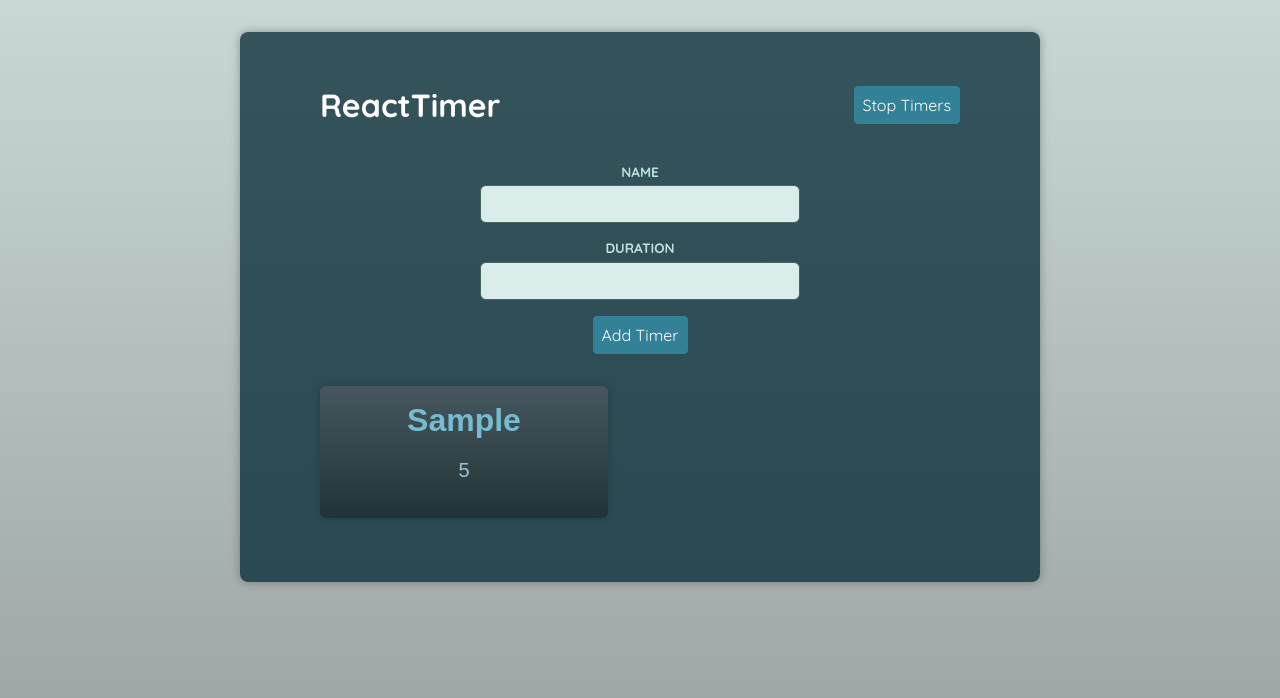
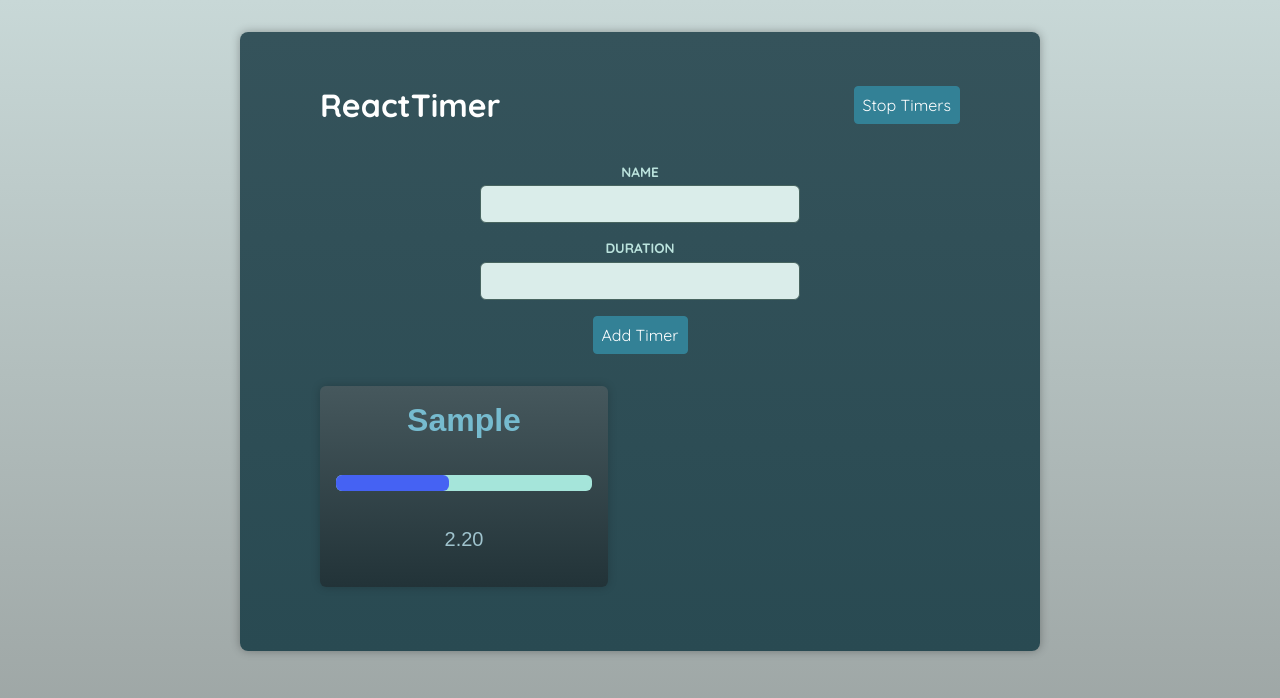
Before and after one commit to Kasia1781/ContextAPI_useReducer, a React (Vite) app: page / in a window 1280 px wide. Both pictures are taken after typing "Sample", "5" into the empty fields and a click on the button "Add Timer". Shown: the top 698 px of the page. Built offline with nearby package versions, Linux system fonts and the light colour scheme; a web font is replaced by a local one.

Commit message:
added setInterval function

```diff
--- a/src/components/Timer.tsx
+++ b/src/components/Timer.tsx
@@ -1,3 +1,4 @@
+import { useEffect, useRef, useState } from 'react';
 import Container from './UI/Container';
 
 type TimerProps = {
@@ -6,10 +7,34 @@
 };
 
 export default function Timer({ name, duration }: TimerProps) {
+	const [remainingTime, setRemainingTime] = useState(duration * 1000);
+
+	const interval = useRef<number | null>(null);
+
+	if (remainingTime <= 0 && interval.current) {
+		clearInterval(interval.current);
+	}
+
+	useEffect(() => {
+		const timer = setInterval(function () {
+			setRemainingTime((prevTime) => prevTime - 50);
+		}, 50);
+
+		interval.current = timer;
+
+		return () => clearInterval(timer);
+	}, []);
+
+	const formattedRemainingTime = (remainingTime / 1000).toFixed(2);
+	console.log(formattedRemainingTime);
+
 	return (
 		<Container as='article'>
 			<h2>{name}</h2>
-			<p>{duration}</p>
+			<p>
+				<progress max={duration * 1000} value={remainingTime} />
+			</p>
+			<p>{formattedRemainingTime}</p>
 		</Container>
 	);
 }
--- a/src/components/Timers.tsx
+++ b/src/components/Timers.tsx
@@ -3,7 +3,6 @@
 
 export default function Timers() {
 	const { timers } = useTimersContext();
-	console.log(timers);
 
 	return (
 		<ul>
```
